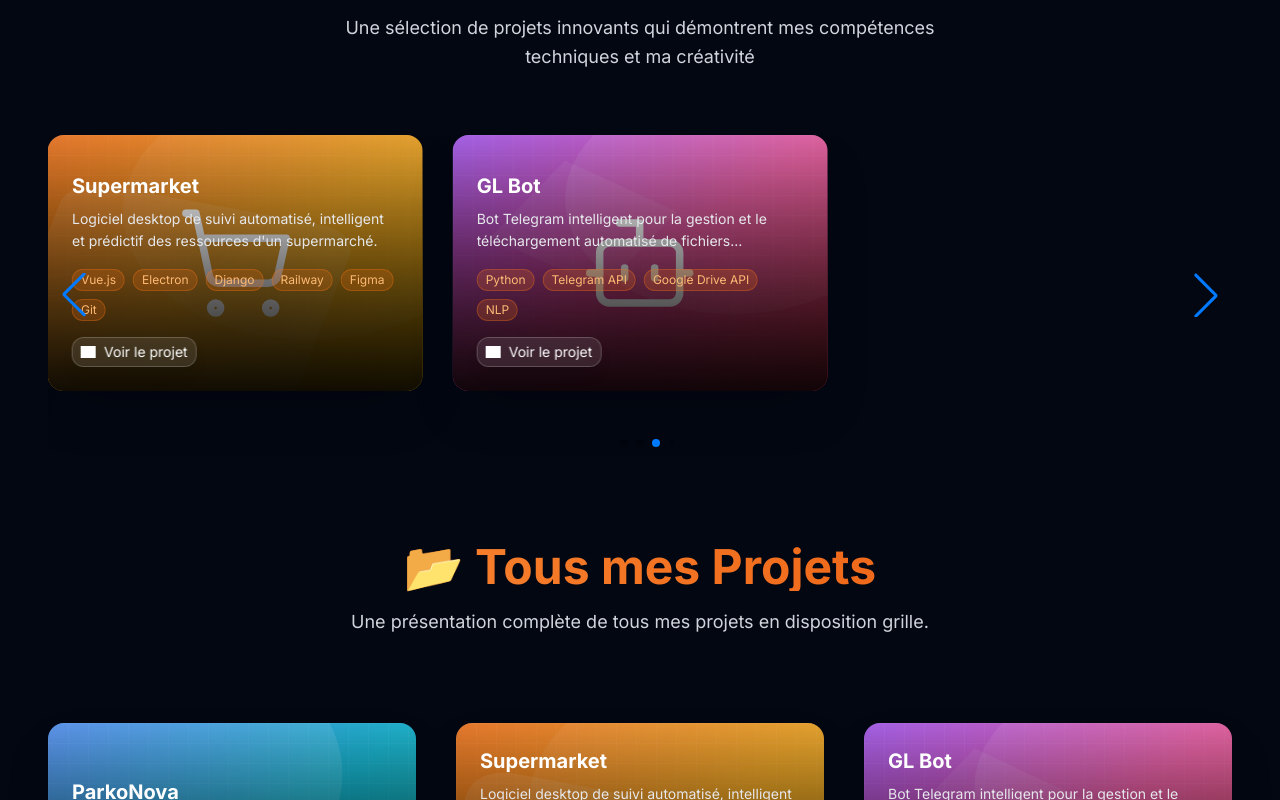
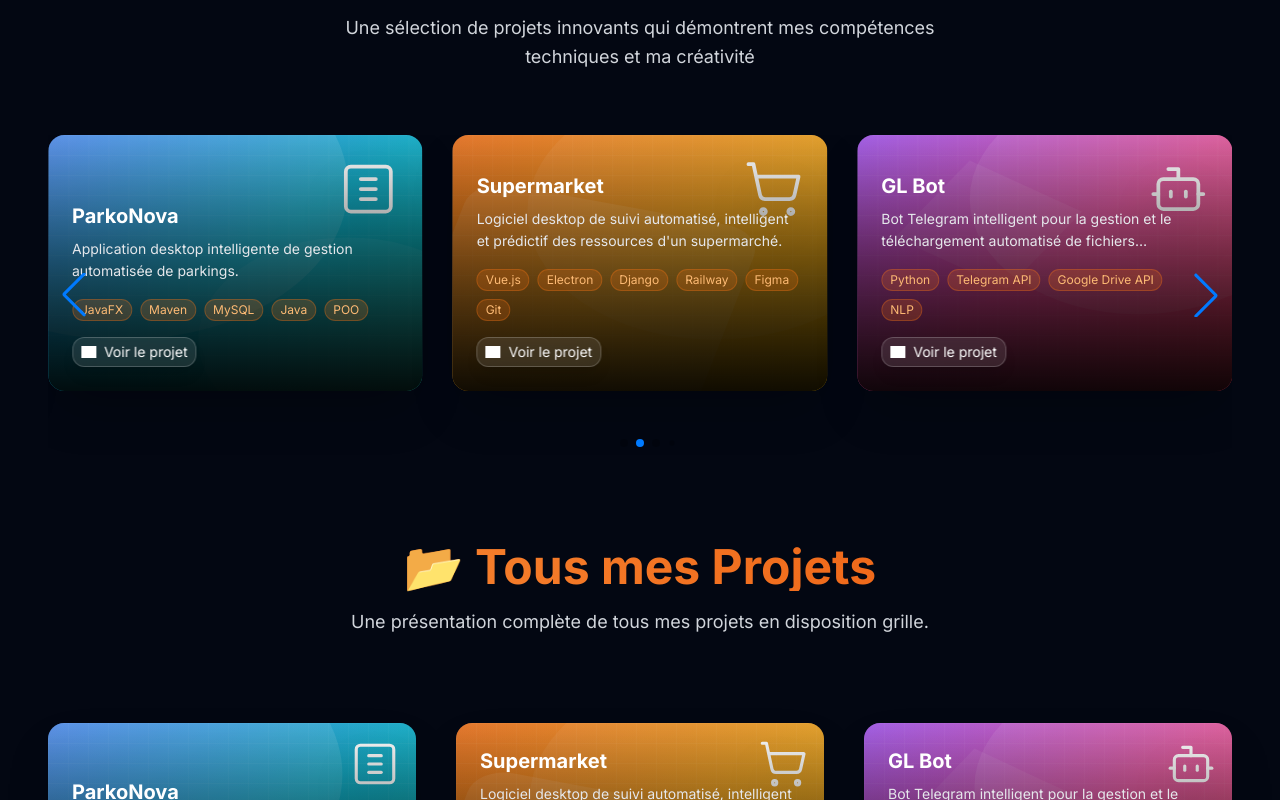
Before and after one commit to Volbis/volbis-s-portefolio, a React (Create React App) app: page / in a window 1280 px wide. Shown: the part 1740-2540 px from the top of the page. Built offline with nearby package versions, Linux system fonts and the light colour scheme; grey boxes are pictures that could not be loaded; a web font is replaced by a local one.

Commit message:
reduction de la taille des icones

```diff
--- a/src/components/Carroussel.jsx
+++ b/src/components/Carroussel.jsx
@@ -20,7 +20,7 @@
     "ParkoNova": {
       gradient: "from-blue-500 via-cyan-500 to-teal-500",
       icon: (
-        <svg xmlns="http://www.w3.org/2000/svg" width="120" height="120" viewBox="0 0 24 24" fill="none" stroke="currentColor" strokeWidth="1.5" strokeLinecap="round" strokeLinejoin="round">
+        <svg xmlns="http://www.w3.org/2000/svg" width="60" height="60" viewBox="0 0 24 24" fill="none" stroke="currentColor" strokeWidth="1.5" strokeLinecap="round" strokeLinejoin="round">
           <rect width="18" height="18" x="3" y="3" rx="2"/>
           <path d="M9 8h6"/>
           <path d="M9 12h6"/>
@@ -32,7 +32,7 @@
     "Supermarket": {
       gradient: "from-orange-500 via-amber-500 to-yellow-500",
       icon: (
-        <svg xmlns="http://www.w3.org/2000/svg" width="120" height="120" viewBox="0 0 24 24" fill="none" stroke="currentColor" strokeWidth="1.5" strokeLinecap="round" strokeLinejoin="round">
+        <svg xmlns="http://www.w3.org/2000/svg" width="60" height="60" viewBox="0 0 24 24" fill="none" stroke="currentColor" strokeWidth="1.5" strokeLinecap="round" strokeLinejoin="round">
           <circle cx="8" cy="21" r="1"/>
           <circle cx="19" cy="21" r="1"/>
           <path d="M2.05 2.05h2l2.66 12.42a2 2 0 0 0 2 1.58h9.78a2 2 0 0 0 1.95-1.57l1.65-7.43H5.12"/>
@@ -43,7 +43,7 @@
     "GL Bot": {
       gradient: "from-purple-500 via-pink-500 to-rose-500",
       icon: (
-        <svg xmlns="http://www.w3.org/2000/svg" width="120" height="120" viewBox="0 0 24 24" fill="none" stroke="currentColor" strokeWidth="1.5" strokeLinecap="round" strokeLinejoin="round">
+        <svg xmlns="http://www.w3.org/2000/svg" width="60" height="60" viewBox="0 0 24 24" fill="none" stroke="currentColor" strokeWidth="1.5" strokeLinecap="round" strokeLinejoin="round">
           <path d="M12 8V4H8"/>
           <rect width="16" height="12" x="4" y="8" rx="2"/>
           <path d="M2 14h2"/>
@@ -57,7 +57,7 @@
     "Abia Poubelle": {
       gradient: "from-green-500 via-emerald-500 to-teal-500",
       icon: (
-        <svg xmlns="http://www.w3.org/2000/svg" width="120" height="120" viewBox="0 0 24 24" fill="none" stroke="currentColor" strokeWidth="1.5" strokeLinecap="round" strokeLinejoin="round">
+        <svg xmlns="http://www.w3.org/2000/svg" width="60" height="60" viewBox="0 0 24 24" fill="none" stroke="currentColor" strokeWidth="1.5" strokeLinecap="round" strokeLinejoin="round">
           <path d="M3 6h18"/>
           <path d="M19 6v14c0 1-1 2-2 2H7c-1 0-2-1-2-2V6"/>
           <path d="M8 6V4c0-1 1-2 2-2h4c1 0 2 1 2 2v2"/>
@@ -88,15 +88,17 @@
       }}></div>
 
       {/* Icône principale */}
-      <div className="absolute inset-0 flex items-center justify-center">
+      <div className="absolute top-6 right-6">
         <motion.div
           className="text-white drop-shadow-2xl"
-          initial={{ scale: 0.8, opacity: 0 }}
-          animate={{ scale: 1, opacity: 1 }}
-          transition={{ duration: 0.5 }}
-          whileHover={{ scale: 1.1, rotate: 5 }}
+          initial={{ scale: 0.8, opacity: 0, x: 20, y: -20 }}
+          animate={{ scale: 1, opacity: 1, x: 0, y: 0 }}
+          transition={{ duration: 0.6, ease: "easeOut" }}
+          whileHover={{ scale: 1.15, rotate: 5, transition: { duration: 0.3 } }}
         >
-          {config.icon}
+          <div className="scale-100">
+            {config.icon}
+          </div>
         </motion.div>
       </div>
 
--- a/src/components/gridProjects.jsx
+++ b/src/components/gridProjects.jsx
@@ -13,7 +13,7 @@
     "ParkoNova": {
       gradient: "from-blue-500 via-cyan-500 to-teal-500",
       icon: (
-        <svg xmlns="http://www.w3.org/2000/svg" width="100" height="100" viewBox="0 0 24 24" fill="none" stroke="currentColor" strokeWidth="1.5" strokeLinecap="round" strokeLinejoin="round">
+        <svg xmlns="http://www.w3.org/2000/svg" width="50" height="50" viewBox="0 0 24 24" fill="none" stroke="currentColor" strokeWidth="1.5" strokeLinecap="round" strokeLinejoin="round">
           <rect width="18" height="18" x="3" y="3" rx="2"/>
           <path d="M9 8h6"/>
           <path d="M9 12h6"/>
@@ -25,7 +25,7 @@
     "Supermarket": {
       gradient: "from-orange-500 via-amber-500 to-yellow-500",
       icon: (
-        <svg xmlns="http://www.w3.org/2000/svg" width="100" height="100" viewBox="0 0 24 24" fill="none" stroke="currentColor" strokeWidth="1.5" strokeLinecap="round" strokeLinejoin="round">
+        <svg xmlns="http://www.w3.org/2000/svg" width="50" height="50" viewBox="0 0 24 24" fill="none" stroke="currentColor" strokeWidth="1.5" strokeLinecap="round" strokeLinejoin="round">
           <circle cx="8" cy="21" r="1"/>
           <circle cx="19" cy="21" r="1"/>
           <path d="M2.05 2.05h2l2.66 12.42a2 2 0 0 0 2 1.58h9.78a2 2 0 0 0 1.95-1.57l1.65-7.43H5.12"/>
@@ -36,7 +36,7 @@
     "GL Bot": {
       gradient: "from-purple-500 via-pink-500 to-rose-500",
       icon: (
-        <svg xmlns="http://www.w3.org/2000/svg" width="100" height="100" viewBox="0 0 24 24" fill="none" stroke="currentColor" strokeWidth="1.5" strokeLinecap="round" strokeLinejoin="round">
+        <svg xmlns="http://www.w3.org/2000/svg" width="50" height="50" viewBox="0 0 24 24" fill="none" stroke="currentColor" strokeWidth="1.5" strokeLinecap="round" strokeLinejoin="round">
           <path d="M12 8V4H8"/>
           <rect width="16" height="12" x="4" y="8" rx="2"/>
           <path d="M2 14h2"/>
@@ -50,7 +50,7 @@
     "Abia Poubelle": {
       gradient: "from-green-500 via-emerald-500 to-teal-500",
       icon: (
-        <svg xmlns="http://www.w3.org/2000/svg" width="100" height="100" viewBox="0 0 24 24" fill="none" stroke="currentColor" strokeWidth="1.5" strokeLinecap="round" strokeLinejoin="round">
+        <svg xmlns="http://www.w3.org/2000/svg" width="50" height="50" viewBox="0 0 24 24" fill="none" stroke="currentColor" strokeWidth="1.5" strokeLinecap="round" strokeLinejoin="round">
           <path d="M3 6h18"/>
           <path d="M19 6v14c0 1-1 2-2 2H7c-1 0-2-1-2-2V6"/>
           <path d="M8 6V4c0-1 1-2 2-2h4c1 0 2 1 2 2v2"/>
@@ -63,7 +63,7 @@
     "Maquis Dev": {
       gradient: "from-red-500 via-orange-500 to-amber-500",
       icon: (
-        <svg xmlns="http://www.w3.org/2000/svg" width="100" height="100" viewBox="0 0 24 24" fill="none" stroke="currentColor" strokeWidth="1.5" strokeLinecap="round" strokeLinejoin="round">
+        <svg xmlns="http://www.w3.org/2000/svg" width="50" height="50" viewBox="0 0 24 24" fill="none" stroke="currentColor" strokeWidth="1.5" strokeLinecap="round" strokeLinejoin="round">
           <path d="M3 2v7c0 1.1.9 2 2 2h4a2 2 0 0 0 2-2V2"/>
           <path d="M7 2v20"/>
           <path d="M21 15V2a5 5 0 0 0-5 5v6c0 1.1.9 2 2 2h3Zm0 0v7"/>
@@ -74,7 +74,7 @@
     "VendorrApp": {
       gradient: "from-indigo-500 via-purple-500 to-pink-500",
       icon: (
-        <svg xmlns="http://www.w3.org/2000/svg" width="100" height="100" viewBox="0 0 24 24" fill="none" stroke="currentColor" strokeWidth="1.5" strokeLinecap="round" strokeLinejoin="round">
+        <svg xmlns="http://www.w3.org/2000/svg" width="50" height="50" viewBox="0 0 24 24" fill="none" stroke="currentColor" strokeWidth="1.5" strokeLinecap="round" strokeLinejoin="round">
           <path d="M6 2 3 6v14a2 2 0 0 0 2 2h14a2 2 0 0 0 2-2V6l-3-4Z"/>
           <path d="M3 6h18"/>
           <path d="M16 10a4 4 0 0 1-8 0"/>
@@ -85,7 +85,7 @@
     "Climbie": {
       gradient: "from-cyan-500 via-blue-500 to-indigo-500",
       icon: (
-        <svg xmlns="http://www.w3.org/2000/svg" width="100" height="100" viewBox="0 0 24 24" fill="none" stroke="currentColor" strokeWidth="1.5" strokeLinecap="round" strokeLinejoin="round">
+        <svg xmlns="http://www.w3.org/2000/svg" width="50" height="50" viewBox="0 0 24 24" fill="none" stroke="currentColor" strokeWidth="1.5" strokeLinecap="round" strokeLinejoin="round">
           <path d="m18 16 4-4-4-4"/>
           <path d="m6 8-4 4 4 4"/>
           <path d="m14.5 4-5 16"/>
@@ -96,7 +96,7 @@
     "ESATIC Register": {
       gradient: "from-violet-500 via-fuchsia-500 to-pink-500",
       icon: (
-        <svg xmlns="http://www.w3.org/2000/svg" width="100" height="100" viewBox="0 0 24 24" fill="none" stroke="currentColor" strokeWidth="1.5" strokeLinecap="round" strokeLinejoin="round">
+        <svg xmlns="http://www.w3.org/2000/svg" width="50" height="50" viewBox="0 0 24 24" fill="none" stroke="currentColor" strokeWidth="1.5" strokeLinecap="round" strokeLinejoin="round">
           <path d="M15 2H6a2 2 0 0 0-2 2v16a2 2 0 0 0 2 2h12a2 2 0 0 0 2-2V7Z"/>
           <path d="M14 2v4a2 2 0 0 0 2 2h4"/>
           <path d="M10 9H8"/>
@@ -109,7 +109,7 @@
     "RestauPilot": {
       gradient: "from-rose-500 via-red-500 to-orange-500",
       icon: (
-        <svg xmlns="http://www.w3.org/2000/svg" width="100" height="100" viewBox="0 0 24 24" fill="none" stroke="currentColor" strokeWidth="1.5" strokeLinecap="round" strokeLinejoin="round">
+        <svg xmlns="http://www.w3.org/2000/svg" width="50" height="50" viewBox="0 0 24 24" fill="none" stroke="currentColor" strokeWidth="1.5" strokeLinecap="round" strokeLinejoin="round">
           <path d="M3 2v7c0 1.1.9 2 2 2h4a2 2 0 0 0 2-2V2"/>
           <path d="M7 2v20"/>
           <path d="M21 15V2a5 5 0 0 0-5 5v6c0 1.1.9 2 2 2h3Zm0 0v7"/>
@@ -120,7 +120,7 @@
     "SmarterCIE": {
       gradient: "from-yellow-500 via-lime-500 to-green-500",
       icon: (
-        <svg xmlns="http://www.w3.org/2000/svg" width="100" height="100" viewBox="0 0 24 24" fill="none" stroke="currentColor" strokeWidth="1.5" strokeLinecap="round" strokeLinejoin="round">
+        <svg xmlns="http://www.w3.org/2000/svg" width="50" height="50" viewBox="0 0 24 24" fill="none" stroke="currentColor" strokeWidth="1.5" strokeLinecap="round" strokeLinejoin="round">
           <path d="M13 2 3 14h9l-1 8 10-12h-9l1-8z"/>
         </svg>
       ),
@@ -129,7 +129,7 @@
     "AI App 2": {
       gradient: "from-slate-500 via-gray-500 to-zinc-500",
       icon: (
-        <svg xmlns="http://www.w3.org/2000/svg" width="100" height="100" viewBox="0 0 24 24" fill="none" stroke="currentColor" strokeWidth="1.5" strokeLinecap="round" strokeLinejoin="round">
+        <svg xmlns="http://www.w3.org/2000/svg" width="50" height="50" viewBox="0 0 24 24" fill="none" stroke="currentColor" strokeWidth="1.5" strokeLinecap="round" strokeLinejoin="round">
           <path d="M12 8V4H8"/>
           <rect width="16" height="12" x="4" y="8" rx="2"/>
           <path d="M2 14h2"/>
@@ -143,7 +143,7 @@
     "App 1 - Jeu Vidéo": {
       gradient: "from-fuchsia-500 via-purple-500 to-indigo-500",
       icon: (
-        <svg xmlns="http://www.w3.org/2000/svg" width="100" height="100" viewBox="0 0 24 24" fill="none" stroke="currentColor" strokeWidth="1.5" strokeLinecap="round" strokeLinejoin="round">
+        <svg xmlns="http://www.w3.org/2000/svg" width="50" height="50" viewBox="0 0 24 24" fill="none" stroke="currentColor" strokeWidth="1.5" strokeLinecap="round" strokeLinejoin="round">
           <path d="M6 11h4"/>
           <path d="M8 9v4"/>
           <path d="M15 12h.01"/>
@@ -158,7 +158,7 @@
   const config = illustrations[project.title] || {
     gradient: "from-gray-500 via-slate-500 to-zinc-500",
     icon: (
-      <svg xmlns="http://www.w3.org/2000/svg" width="100" height="100" viewBox="0 0 24 24" fill="none" stroke="currentColor" strokeWidth="1.5">
+      <svg xmlns="http://www.w3.org/2000/svg" width="50" height="50" viewBox="0 0 24 24" fill="none" stroke="currentColor" strokeWidth="1.5">
         <rect x="3" y="3" width="18" height="18" rx="2"/>
       </svg>
     ),
@@ -182,15 +182,17 @@
       }}></div>
 
       {/* Icône principale */}
-      <div className="absolute inset-0 flex items-center justify-center">
+      <div className="absolute top-4 right-4">
         <motion.div
           className="text-white drop-shadow-2xl"
-          initial={{ scale: 0.8, opacity: 0 }}
-          animate={{ scale: 1, opacity: 1 }}
-          transition={{ duration: 0.5 }}
-          whileHover={{ scale: 1.1, rotate: 5 }}
+          initial={{ scale: 0.8, opacity: 0, x: 20, y: -20 }}
+          animate={{ scale: 1, opacity: 1, x: 0, y: 0 }}
+          transition={{ duration: 0.6, ease: "easeOut" }}
+          whileHover={{ scale: 1.15, rotate: 5, transition: { duration: 0.3 } }}
         >
-          {config.icon}
+          <div className="scale-100">
+            {config.icon}
+          </div>
         </motion.div>
       </div>
 
```
